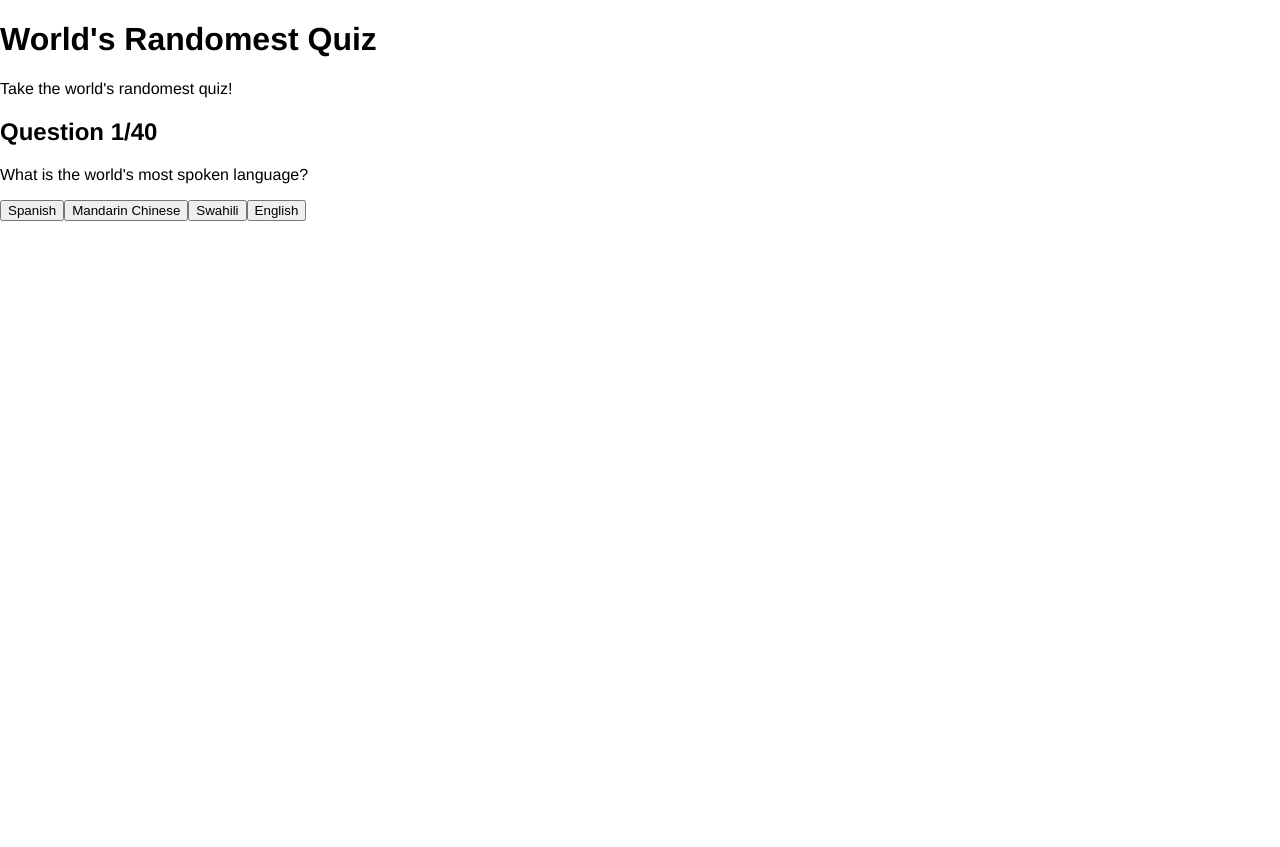
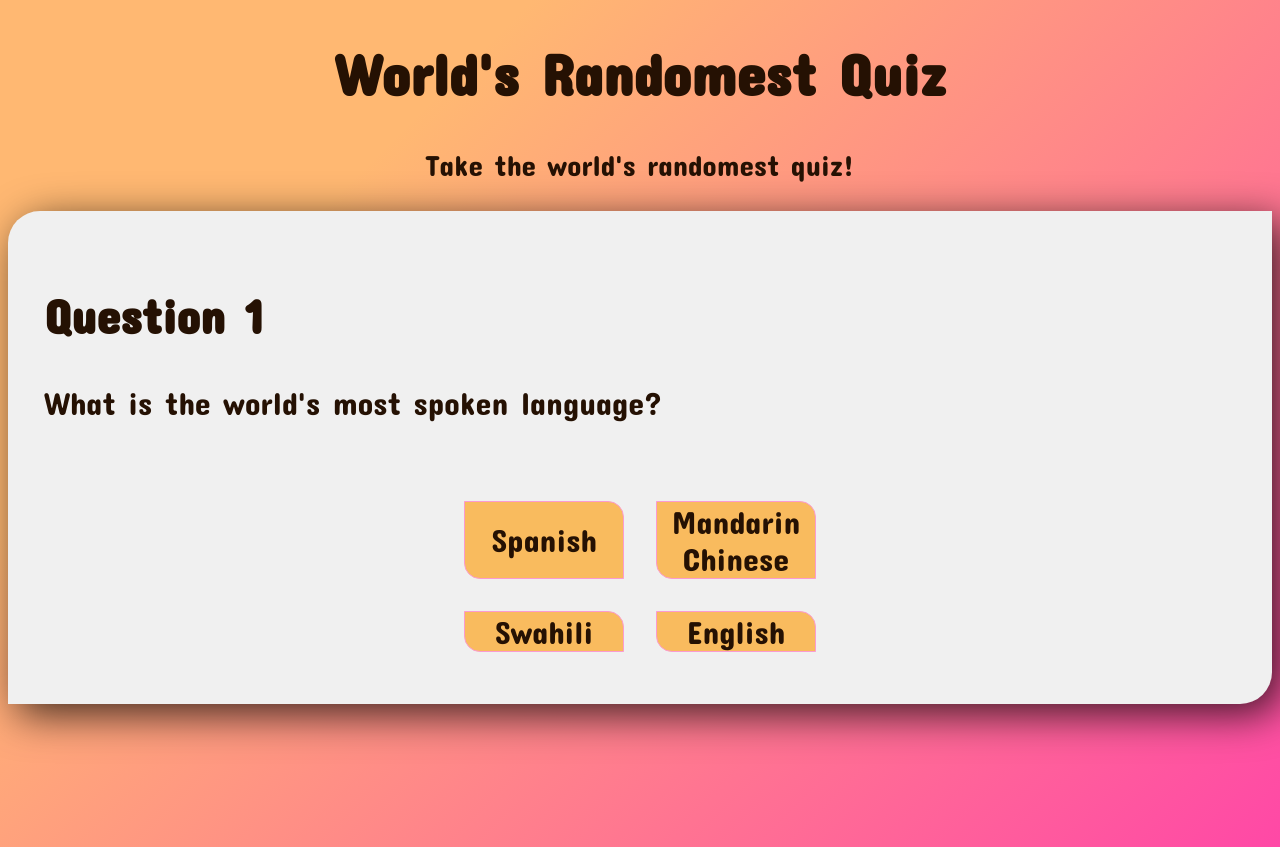
Before and after one commit to chotimmysf/worldsquiz, a React (Create React App) app: page / in a window 1280 px wide. Before the commit the page ends 800 px from the top, so only its background shows below. Built offline with nearby package versions, Linux system fonts and the light colour scheme.

Commit message:
gradient background & styling added

```diff
--- a/src/App.css
+++ b/src/App.css
@@ -1,12 +1,63 @@
+@import url('https://fonts.googleapis.com/css2?family=Concert+One&display=swap');
+
+* {
+    color: #251103;
+    font-family: 'Concert One', 'Roboto', 'Helevtica Nue', sans-serif;
+}
+
 body {
-    margin: 0;
-    font-family: 'Helvetica Neue','Segoe UI', 'Roboto', 'Oxygen',
-    'Ubuntu', 'Cantarell', 'Fira Sans', 'Droid Sans', sans-serif;
-    -webkit-font-smoothing: antialiased;
-    -moz-osx-font-smoothing: grayscale;
-  }
+    background: linear-gradient(135deg, #ffb872 25%, #ff48a6);
+    background-size: cover;
+    height: 100vh;
+    overflow: hidden;
+}
 
-  code {
-    font-family: source-code-pro, Menlo, Monaco, Consolas, 'Courier New',
-      monospace;
-  }
+.quiz-header {
+    font-size: 1.82em;
+    text-align: center;
+}
+
+.quiz-container {
+    background: #f0f0f0;
+    display: flex;
+    flex-direction: column;
+    border-radius: 2em 0 2em 0;
+    padding: 20px;
+    box-shadow: 10px 10px 42px 0px rgba(0, 0, 0, 0.75);
+}
+
+.question-section {
+    position: relative;
+    font-size: 2em;
+    align-items: center;
+    row-gap: 2em;
+    padding: 0.5em;
+    column-gap: 1em;
+}
+
+.answers-section {
+    display: grid;
+    grid-template-columns: 1fr 1fr;
+    position: relative;
+    margin: 1em auto;
+    max-width: 60vh;
+}
+
+button {
+    position: relative;
+    background-color: #f9bb5e;
+    border: 0.5px solid #fb9bd0;
+    border-radius: 0 0.5em 0 0.5em;
+    width: 5em;
+    margin: 0.5em;
+    font-size: 2em;
+    align-items: center;
+    text-align: center;
+    word-wrap: break-word;
+    cursor: pointer;
+}
+
+button:hover {
+    background-color: #fffb91;
+    transition: all ease-out 0.65s;
+}
--- a/src/App.js
+++ b/src/App.js
@@ -27,7 +27,7 @@ export default function App() {
 
   return (
     <div className="App">
-      <header className="Quiz-header">
+      <header className="quiz-header">
         <h1>World's Randomest Quiz</h1>
         <p>Take the world's randomest quiz!</p>
       </header>
@@ -40,11 +40,11 @@ export default function App() {
         ):(
           <>
             <section className='question-section'>
-                <h2>Question {currentQuestion + 1}/{questionBank.length}</h2>
+                <h2>Question {currentQuestion + 1}</h2>
                 <p>{questionBank[currentQuestion].questionText}</p>
             </section>
 
-            <section className='answer-section'>
+            <section className='answers-section'>
                 {questionBank[currentQuestion].answerChoices.map((item) => (
               <button onClick={() => correctAnswerHandler(item.isCorrect)}>
                 {item.answerText}
```
